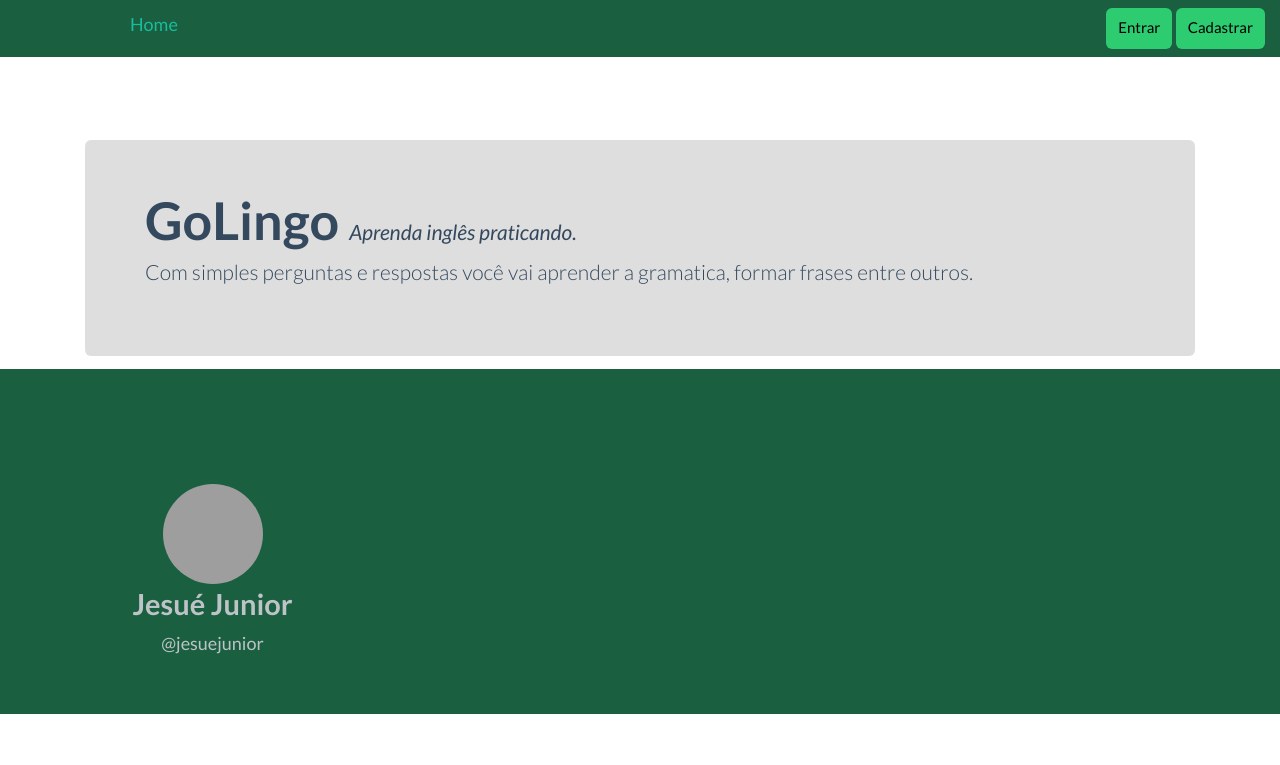
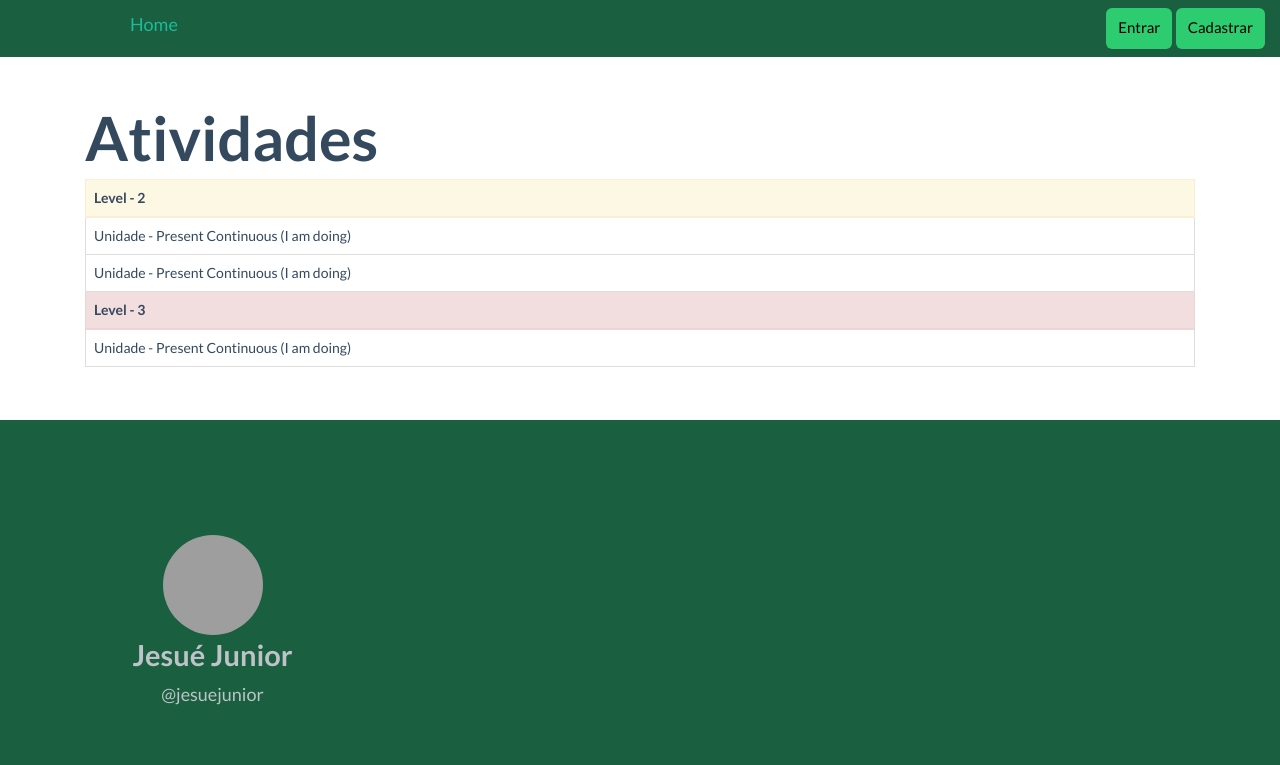
Before and after one commit to jesuejunior/golingo, a Django app: page / in a window 1280 px wide. Shown: the top 765 px of the page. Run offline with Django 3.2, Linux system fonts and the light colour scheme; data comes from the database, SQL or seed files in the repository; both versions use the stored data as it was after the commit; parts of the project's set-up code (start-up, migrations or seed data) failed here and were passed over; grey boxes are pictures that could not be loaded.

Commit message:
Changing templates to reflect database changes in unity model

```diff
--- a/golingo/urls.py
+++ b/golingo/urls.py
@@ -17,12 +17,11 @@ from django.conf import settings
 from django.conf.urls import include, url
 from django.conf.urls.static import static
 from django.contrib import admin
-from quiz.views import QuestionTemplateView, HomeTemplateView, LevelListView
+from quiz.views import QuestionTemplateView, HomeTemplateView
 
 urlpatterns = [
     url(r'^admin/', include(admin.site.urls)),
     url(r'^$', HomeTemplateView.as_view(), name='home'),
     url(r'^question/$', QuestionTemplateView.as_view(), name='question'),
-    url(r'^level/$', LevelListView.as_view(), name='level'),
     url(r'^accounts/', include('registration.backends.simple.urls')),
 ] + static(settings.STATIC_URL, document_root=settings.STATIC_ROOT)
--- a/quiz/views.py
+++ b/quiz/views.py
@@ -1,24 +1,16 @@
 # Create your views here.
 from django.template.response import TemplateResponse
 from django.views.generic import View, ListView
-from quiz.models import Question, Level
+from quiz.models import Question, Unity
 
 
-class HomeTemplateView(View):
+class HomeTemplateView(ListView):
     template_name = 'home.html'
-
-    def get(self, request, *args, **kwargs):
-        cxt = self.get_context_data()
-        return TemplateResponse(
-            request=self.request,
-            template=self.template_name,
-            context=cxt,
-            **kwargs
-        )
+    model = Unity
 
     def get_context_data(self, **kwargs):
-        cxt = {}
-        return cxt
+        context = super(HomeTemplateView, self).get_context_data(**kwargs)
+        return context
 
 
 class QuestionTemplateView(View):
@@ -37,12 +29,3 @@ class QuestionTemplateView(View):
         cxt = {}
         cxt['form_answers'] = Question.answers
         return cxt
-
-
-class LevelListView(ListView):
-    template_name = 'level.html'
-    model = Level
-
-    def get_context_data(self, **kwargs):
-        context = super(LevelListView, self).get_context_data(**kwargs)
-        return context
--- a/templates/home.html
+++ b/templates/home.html
@@ -2,16 +2,43 @@
 {% load staticfiles %}
 {% block container %}
 
-    <div class="jumbotron">
-        <h2>GoLingo <i><span class="lead">Aprenda inglês praticando.</span></i></h2>
-        <p class="lead">Com simples perguntas e respostas você vai aprender a gramatica, formar frases entre outros.</p>
-
-{#        <form action="" method="post">#}
-{#                {% csrf_token %}#}
-{#                #}
-{#                <input class="btn btn-lg btn-success" type="submit" id="shorten-it" value="Manda ver!">#}
-{#        </form>#}
-    </div>
+    <h1>Atividades</h1>
+    <table class="table table-bordered">
+        {% for unity in object_list %}
+            {% if unity.level == '1' %}
+                <thead>
+                <tr class="success">
+                    <th>Level - {{ unity.level }}</th>
+                </tr>
+                </thead>
+            {% endif %}
+            <tbody>
+            <tr>
+                <td>Unidade - {{ unity.name }}</td>
+            </tr>
+            </tbody>
+            <thead>
+            <tr class="warning">
+                <th>Level - 2</th>
+            </tr>
+            </thead>
+            <tbody>
+            <tr>
+                <td>Unidade - {{ unity.name }}</td>
+            </tr>
+            </tbody>
+            <thead>
+            <tr class="danger">
+                <th>Level - 3</th>
+            </tr>
+            </thead>
+            <tbody>
+            <tr>
+                <td>Unidade - {{ unity.name }}</td>
+            </tr>
+            </tbody>
+        {% endfor %}
+    </table>
     {% if link == '500' %}
         <div class="alert alert-warning"> Tá de brincation with me cara?</div>
     {% endif %}
--- a/templates/menu.html
+++ b/templates/menu.html
@@ -9,9 +9,6 @@
         </div>
     {% else %}
         <div class="navbar-collapse collapse">
-            <ul class="nav navbar-nav">
-                <li class="active"><a href="{{ 'level' }}">Meus cursos</a></li>
-            </ul>
             <div class="navbar-form navbar-right">
                 <span class="btn btn-sm btn-inverse">
                     Olá {{ user.username }}
```
Also changed, not shown: quiz/templates/level.html (deleted, +0 -12 lines), db.sqlite3.
